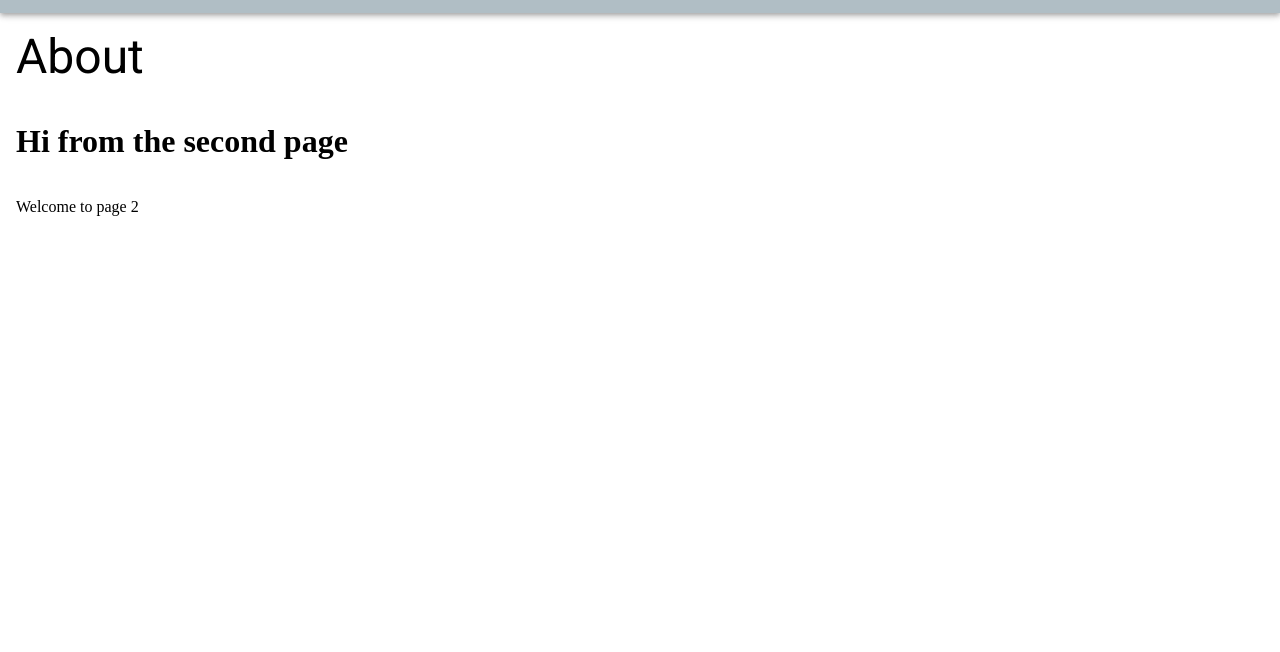
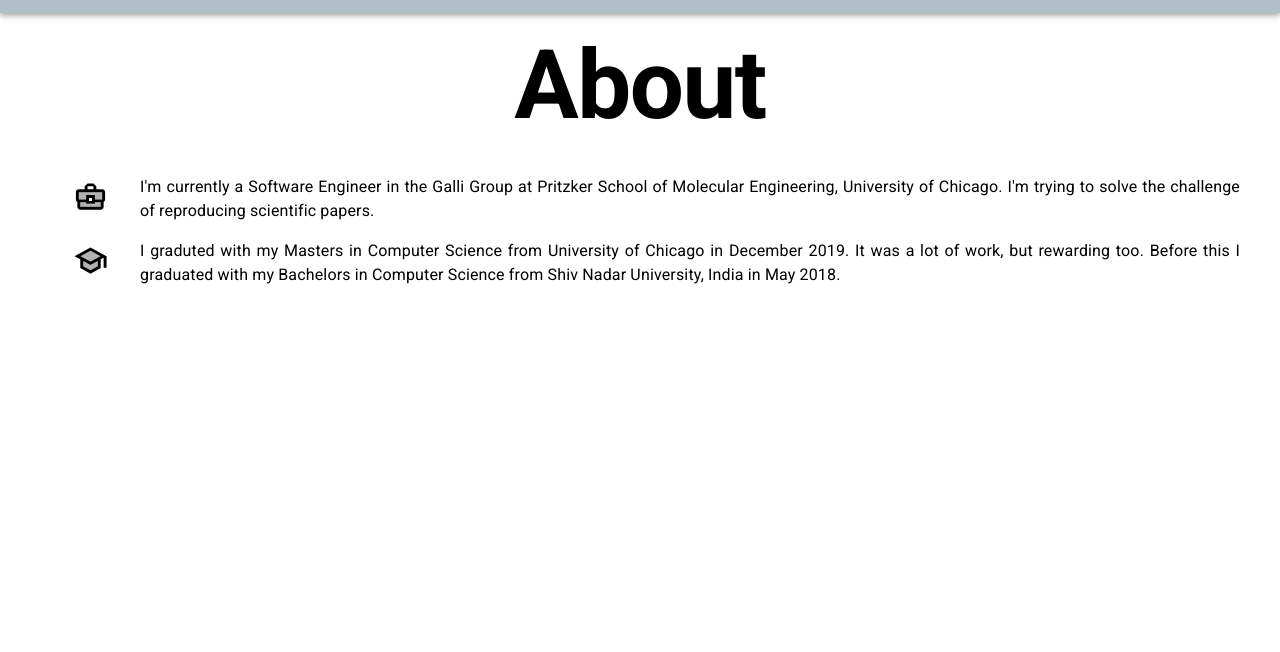
Before and after one commit to anti-mony/SimpleYouGatsby, a Gatsby site: page /About in a window 1280 px wide. Shown: the part 67-719 px from the top of the page. Built offline with nearby package versions, Linux system fonts and the light colour scheme; Gatsby itself is replaced by a stand-in of ours.

Commit message:
Updated Index and About Page

```diff
--- a/src/pages/About.js
+++ b/src/pages/About.js
@@ -3,17 +3,59 @@ import React from "react"
 import Layout from "../components/layout"
 import SEO from "../components/seo"
 
-import { Typography } from "@material-ui/core"
+import { Grid, Typography, Container } from "@material-ui/core"
+import { BusinessCenterTwoTone, SchoolTwoTone } from "@material-ui/icons"
 
 const About = () => {
+  const sections = [
+    {
+      icon: <BusinessCenterTwoTone fontSize="large" />,
+      text:
+        "I'm currently a Software Engineer in the Galli Group at Pritzker School of Molecular Engineering, University of Chicago. I'm trying to solve the challenge of reproducing scientific papers.",
+    },
+    {
+      icon: <SchoolTwoTone fontSize="large" />,
+      text:
+        "I graduted with my Masters in Computer Science from University of Chicago in December 2019. It was a lot of work, but rewarding too. Before this I graduated with my Bachelors in Computer Science from Shiv Nadar University, India in May 2018. ",
+    },
+  ]
+
   return (
     <Layout>
       <SEO title="About" />
-      <Typography variant="h3" gutterBottom>
-        About
-      </Typography>
-      <h1>Hi from the second page</h1>
-      <p>Welcome to page 2</p>
+      <Container
+        display="flex"
+        flexDirection="column"
+        alignItems="justify"
+        flexGrow={1}
+      >
+        <Typography
+          variant="h1"
+          style={{ fontWeight: "bold", textAlign: "center" }}
+          gutterBottom
+        >
+          About{" "}
+        </Typography>
+
+        {sections.map(section => (
+          <Grid
+            container
+            direction="row"
+            alignItems="center"
+            justify="center"
+            style={{ marginBottom: "16px" }}
+          >
+            <Grid item xs={12} md={1} align="center">
+              {section.icon}
+            </Grid>
+            <Grid item xs={12} md={11}>
+              <Typography variant="body1" className="justifyText">
+                {section.text}
+              </Typography>
+            </Grid>
+          </Grid>
+        ))}
+      </Container>
     </Layout>
   )
 }
--- a/src/pages/index.js
+++ b/src/pages/index.js
@@ -16,11 +16,13 @@ const IndexPage = () => (
       alignItems="center"
       flexGrow={1}
     >
-      <Box style={{ minWidth: "200px", width: "20%" }} p={1}>
+      <Box style={{ minWidth: "200px", width: "25%", padding: "16px" }} p={1}>
         <Image />
       </Box>
 
-      <Typography variant="h2">Hi, I'm</Typography>
+      <Typography variant="h3" style={{ fontWeight: "light" }}>
+        Hi, I'm
+      </Typography>
       <Typography
         variant="h2"
         component="p"
--- a/src/styles/global.css
+++ b/src/styles/global.css
@@ -36,3 +36,7 @@ body {
 .iconColor {
   color: #00897b;
 }
+
+.justifyText {
+  text-align: justify;
+}
```
